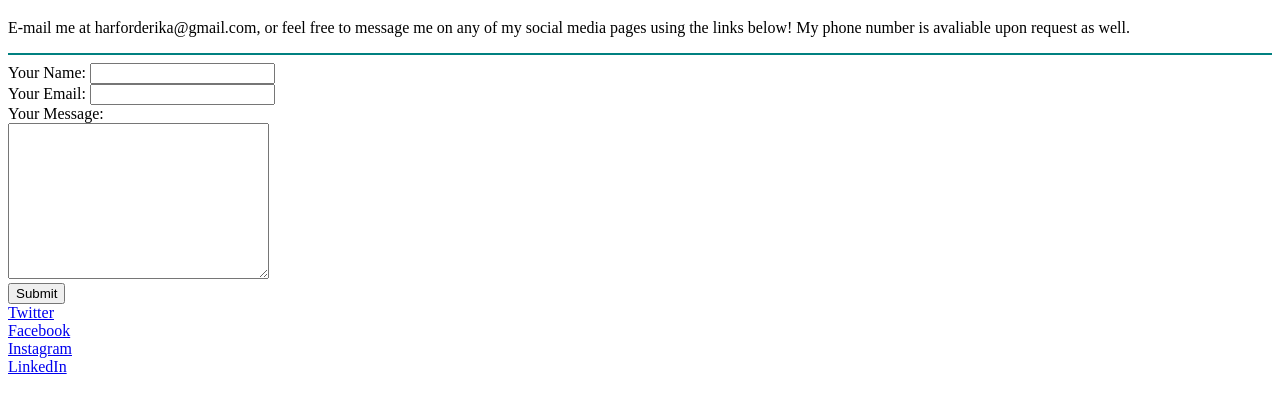
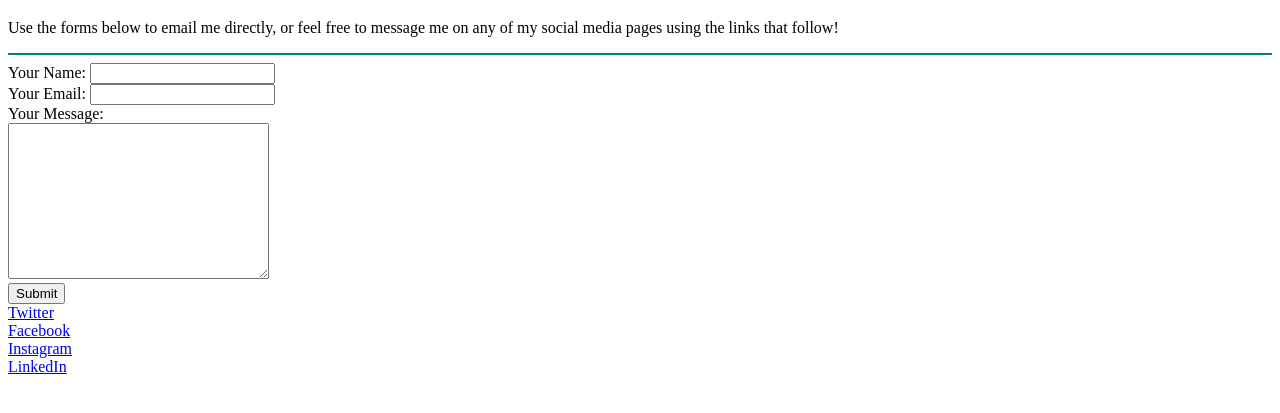
Before and after one commit to Airwrecka/CV, a plain HTML site: page contact-info.html in a window 1280 px wide. Shown: the part 61-474 px from the top of the page. Drawn offline with Linux system fonts and the light colour scheme.

Commit message:
Updated contact-info.html

```diff
--- a/contact-info.html
+++ b/contact-info.html
@@ -8,9 +8,8 @@
 
 <body>
   <h1>How to reach me!</h1>
-  <p>E-mail me at harforderika@gmail.com, or feel free to message me on any
-    of my social media pages using the links below! My phone number is avaliable
-    upon request as well.</p>
+  <p>Use the forms below to email me directly, or feel free to message me on any of my social
+   media pages using the links that follow!</p>
 <hr size="2" color=teal>
 <form action="mailto:harforderika@gmail.com" method="post" enctype="text/plain">
   <label>Your Name:</label>
```
